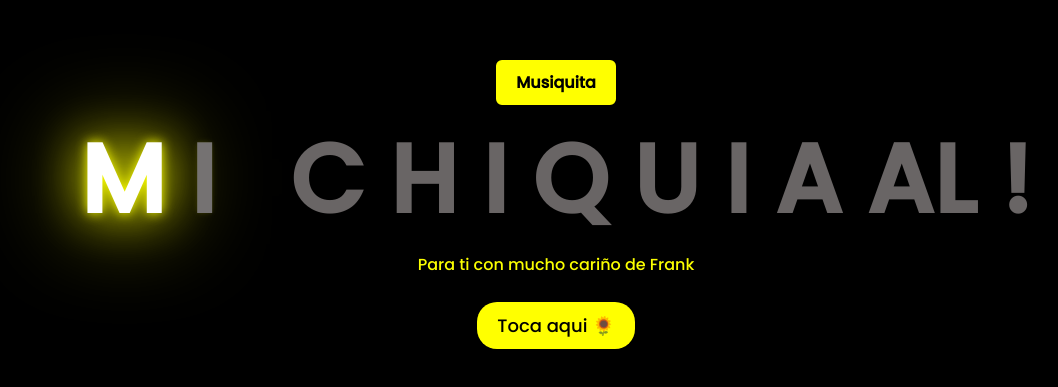
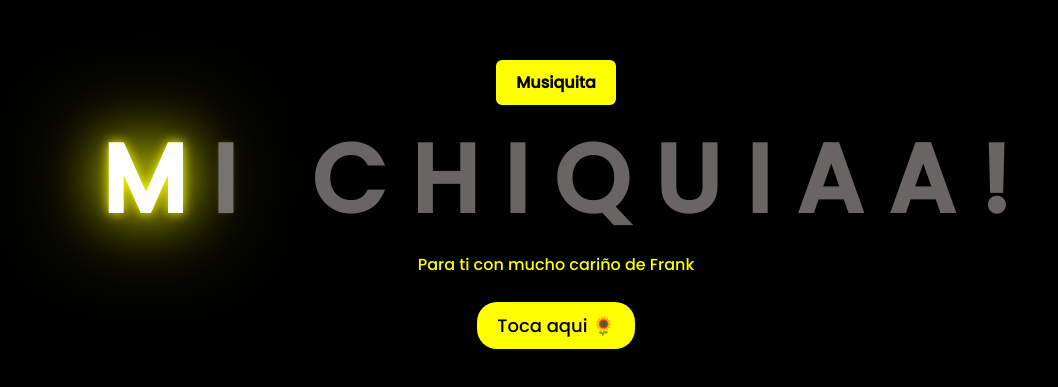
Before and after one commit to cristofher13/de-fran, a plain HTML site: page index.html in a window 1280 px wide. Shown: the part 205-592 px from the top of the page, without its empty margins (92-1150 px from the left). Drawn offline with Linux system fonts and the light colour scheme.

Commit message:
Update index.html

```diff
--- a/index.html
+++ b/index.html
@@ -31,7 +31,7 @@
         <span>U</span>
         <span>I</span>
         <span>A</span>
-        <span>AL</span>
+        <span>A</span>
         <span>!</span>
     </div>
 
```
